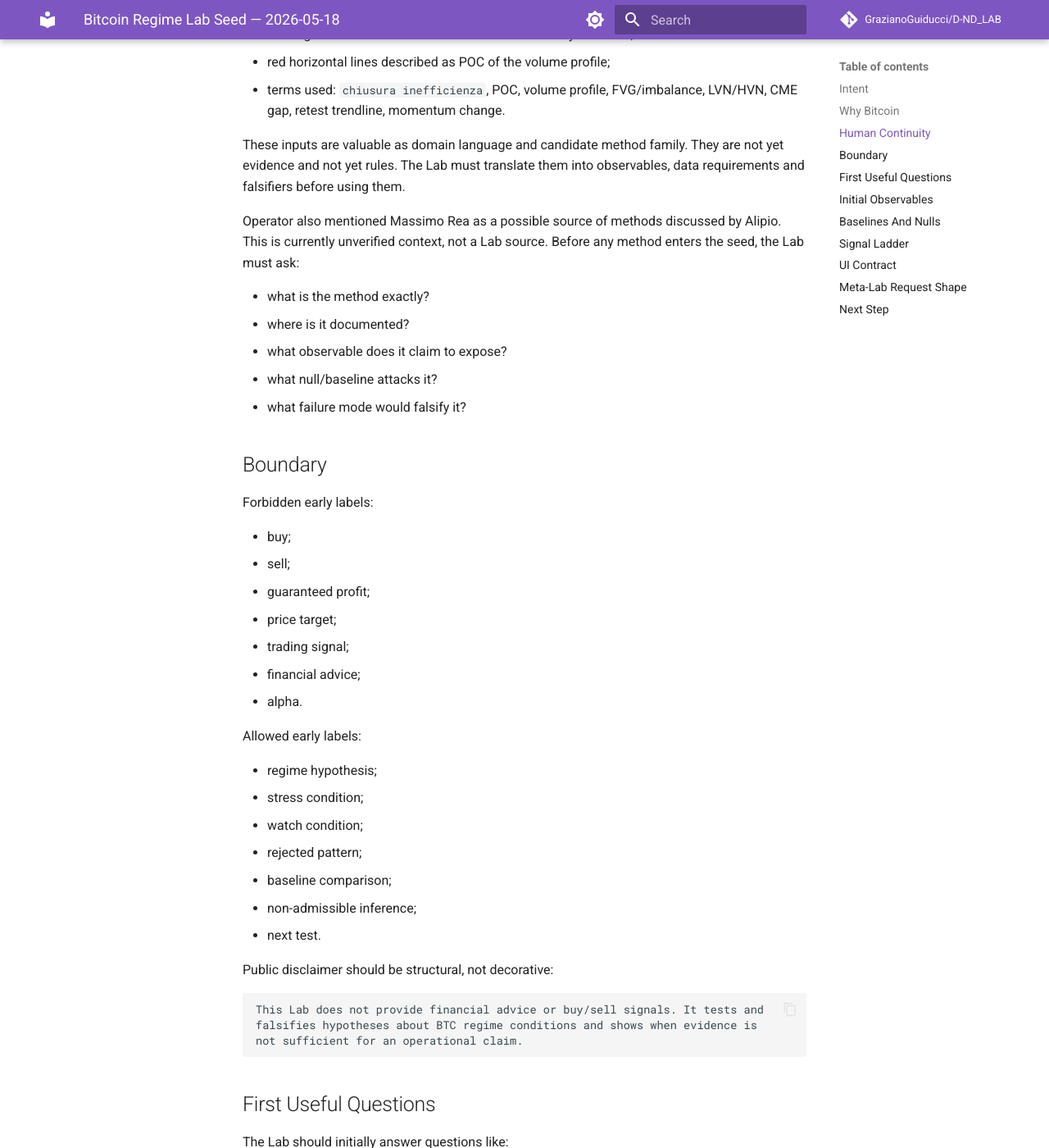
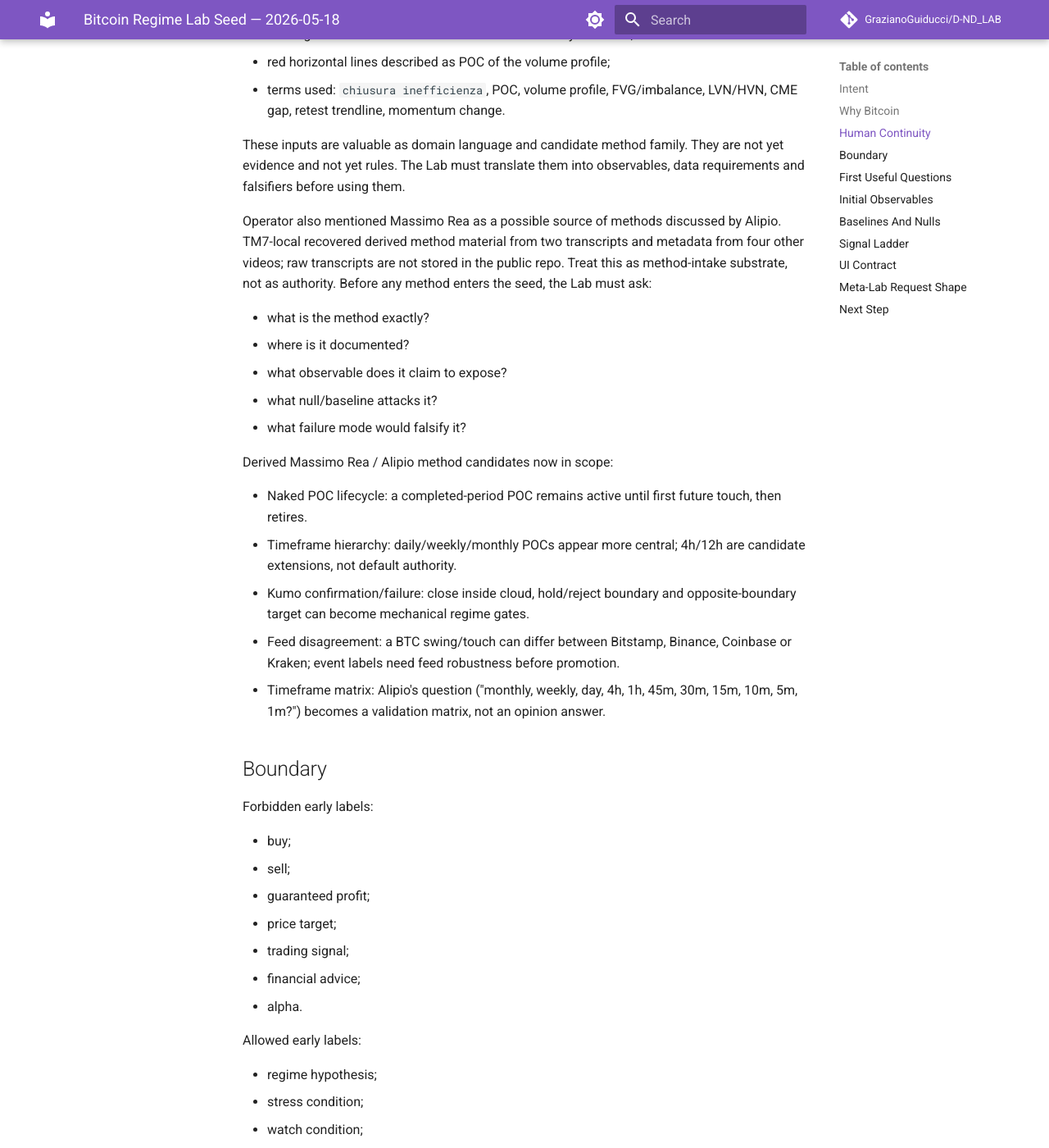
Before and after one commit to GrazianoGuiducci/D-ND_LAB, an MkDocs documentation site: the page built from docs/BITCOIN_REGIME_LAB_SEED_20260518.md, in a window 1280 px wide and 1400 px high, scrolled down 1159 px. Shown: the whole window at 82% size. Built offline with MkDocs 1.6.1 and Material for MkDocs 9.7.7, drawn with Linux system fonts in a browser that asks for light colours; comment, search, counter and statistics services are not loaded; some of the changed text lies outside the part shown.

Commit message:
docs(bitcoin): add regime lab request

```diff
--- a/docs/BITCOIN_REGIME_LAB_SEED_20260518.md
+++ b/docs/BITCOIN_REGIME_LAB_SEED_20260518.md
@@ -49,7 +49,9 @@ are not yet evidence and not yet rules. The Lab must translate them into
 observables, data requirements and falsifiers before using them.
 
 Operator also mentioned Massimo Rea as a possible source of methods discussed
-by Alipio. This is currently unverified context, not a Lab source. Before any
+by Alipio. TM7-local recovered derived method material from two transcripts and
+metadata from four other videos; raw transcripts are not stored in the public
+repo. Treat this as method-intake substrate, not as authority. Before any
 method enters the seed, the Lab must ask:
 
 - what is the method exactly?
@@ -57,6 +59,19 @@ method enters the seed, the Lab must ask:
 - what observable does it claim to expose?
 - what null/baseline attacks it?
 - what failure mode would falsify it?
+
+Derived Massimo Rea / Alipio method candidates now in scope:
+
+- Naked POC lifecycle: a completed-period POC remains active until first future
+  touch, then retires.
+- Timeframe hierarchy: daily/weekly/monthly POCs appear more central; 4h/12h
+  are candidate extensions, not default authority.
+- Kumo confirmation/failure: close inside cloud, hold/reject boundary and
+  opposite-boundary target can become mechanical regime gates.
+- Feed disagreement: a BTC swing/touch can differ between Bitstamp, Binance,
+  Coinbase or Kraken; event labels need feed robustness before promotion.
+- Timeframe matrix: Alipio's question ("monthly, weekly, day, 4h, 1h, 45m,
+  30m, 15m, 10m, 5m, 1m?") becomes a validation matrix, not an opinion answer.
 
 ## Boundary
 
@@ -104,6 +119,12 @@ The Lab should initially answer questions like:
   after accounting for selected-window bias?
 - Does a POC retest have different behavior from random adjacent price levels
   with similar volatility and volume context?
+- Which timeframe makes a method observable, stable and falsifiable without
+  becoming too sparse, too noisy, feed-sensitive or overfit?
+- Does a Naked POC first-touch lifecycle survive matched random levels and
+  adjacent-window controls?
+- Does Kumo add confirmation value after ablation, or only re-label the same
+  visible move?
 
 ## Initial Observables
 
@@ -135,6 +156,13 @@ Alipio-derived candidate observables:
 - trendline/retest: line construction rule plus retest tolerance;
 - momentum change: predeclared metric such as moving-average slope, return
   acceleration, breakout failure or volatility-adjusted impulse.
+- naked POC lifecycle state: active, first_touch, retired, invalidated;
+- timeframe matrix status: usable, fragile, too_sparse, too_noisy,
+  feed_sensitive, overfit_risk;
+- Kumo regime state: outside, boundary_test, close_inside, hold, rejection,
+  opposite_boundary_target;
+- exchange agreement score: whether an event label is stable across Bitstamp,
+  Binance, Coinbase and Kraken.
 
 Every data artifact needs a data-card:
 
@@ -179,6 +207,14 @@ Specific countertests for POC/inefficiency methods:
 - block-preserving return null around FVG/LVN zones;
 - fill-rate comparison versus arbitrary equal-width price zones;
 - out-of-sample forward window after the zone is declared.
+- timeframe denominator control: reject timeframe comparisons without event
+  counts, active windows and open-candle policy;
+- POC-only vs confluence ablation: POC, trendline, VAH/VAL, Fibonacci, FVG and
+  Kumo must each prove added value, not only appear together on a chart;
+- feed robustness null: if the event label changes by exchange feed, downgrade
+  to feed-sensitive instead of promoting;
+- open-candle exclusion: default tests must exclude current/open candles unless
+  explicitly marked live and non-backtest.
 
 No public claim is allowed unless it beats claim-appropriate baselines and the
 falsifier confirms the exact data-card.
@@ -219,6 +255,25 @@ Core modules:
 - Volume Profile Map: POC/LVN/HVN zones with computed window and tolerance.
 - Inefficiency Map: FVG/LVN/CME gap candidates with fill/invalidation status.
 - Hypothesis Card: "if price reaches X, hypothesis expects Y; invalidated by Z".
+- Timeframe Matrix: rows are method/event families; columns are timeframes and
+  statuses (`usable`, `fragile`, `too_sparse`, `too_noisy`, `feed_sensitive`,
+  `overfit_risk`).
+- POC / Naked POC Queue: open levels, first touch, retired levels and forward
+  outcomes.
+- Feed Robustness: Bitstamp/Binance/Coinbase/Kraken event agreement.
+- Sources: Alipio inputs, Massimo Rea derived method cards, extraction status
+  and rights boundary.
+
+Suggested first technical stack:
+
+- UI: React/TypeScript, current D-ND Lab dashboard shell, TanStack Table,
+  Lightweight Charts for candlesticks, ECharts/Plotly for matrices and
+  forward-window distributions.
+- Backend/data: Python, FastAPI, CCXT after source-specific adapters are
+  explicit, pandas or polars, DuckDB/Parquet, pydantic schemas.
+- Feeds: Bitstamp first for Alipio screenshot replay; Binance/Coinbase as
+  cross-feed checks; Kraken as additional OHLC feed; Coin Metrics as normalized
+  reference, not replacement for exchange-specific volume.
 
 The default card should speak human language:
 
```
Also changed, not shown: data/meta-lab/domain_requests/bitcoin-regime-lab_request.md (added, +47 -0 lines), docs/templates/domain_presets/bitcoin_regime.v1.json (+42 -1 lines), 1 other file.
